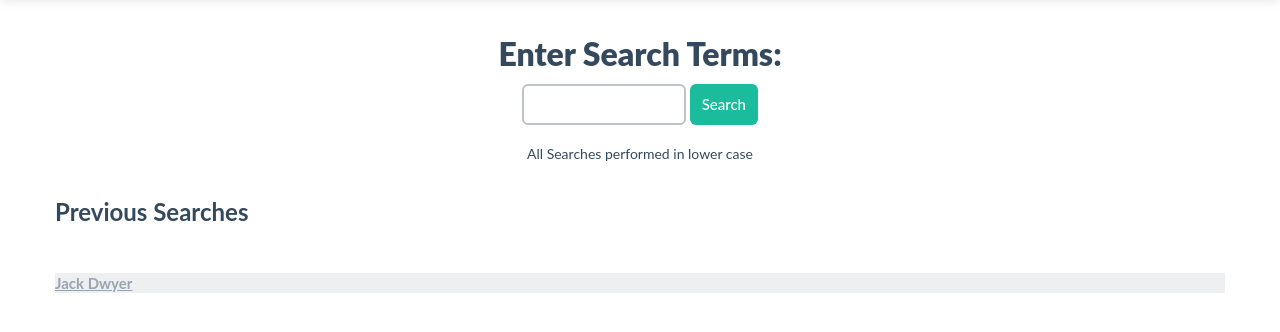
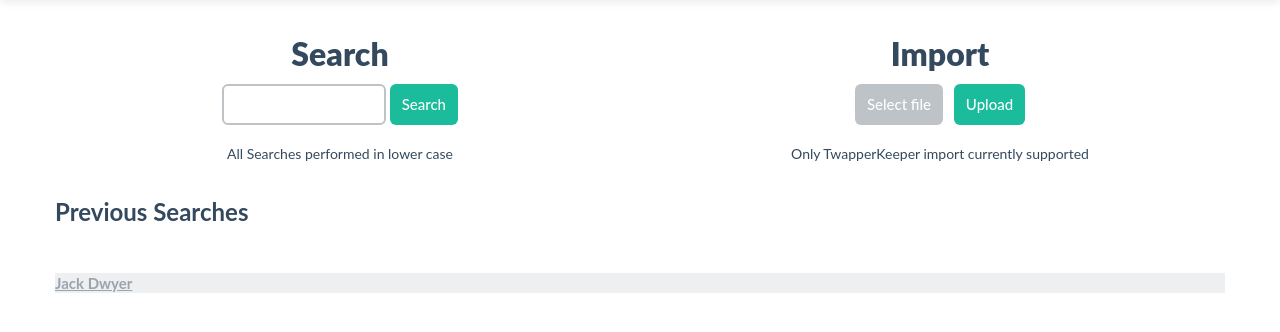
Before and after one commit to iampondie/geotweet.me, a Python web app: template templates/search.html in a window 1280 px wide. Shown: the part 53-385 px from the top of the page. Run offline with Jinja, Linux system fonts and the light colour scheme; the template is opened without the code that fills it, so the values that code supplies are empty; some libraries are stand-ins or nearby versions.

Commit message:
added import form

```diff
--- a/templates/search.html
+++ b/templates/search.html
@@ -2,12 +2,32 @@
 {% set active_page = "search" %}
 {% block content %}
         <div class="container pagination-centered" >
-            <form class="form-search" method="GET" action="/">
-                <h1>Enter Search Terms:</h1>
-                <input type="text" name="q" class="input-medium search-query">
-                <button type="submit" class="btn btn-primary">Search</button>
-            </form>
-            <p>All Searches performed in lower case</p>
+            <div class="row">
+                <div class="span6">
+                    <form class="form-search" method="GET" action="/">
+                        <h1>Search</h1>
+                        <input type="text" name="q" class="input-medium search-query">
+                        <button type="submit" class="btn btn-primary">Search</button>
+                    </form>
+                    <p>All Searches performed in lower case</p>
+                </div>
+                <div class="span6">
+                    <h1>Import</h1>
+                        <form method="POST" enctype=multipart/form-data action="/">
+                            <div class="fileupload fileupload-new" data-provides="fileupload">
+                                <span class="btn btn-file">
+                                    <span class="fileupload-new">Select file</span>
+                                    <span class="fileupload-exists">Change</span>
+                                    <input type="file" />
+                                </span>
+                                <span class="fileupload-preview"></span>
+                                &nbsp;
+                                <button type="submit" class="btn btn-primary">Upload</button>
+                            </div>
+                        </form>
+                    <p>Only TwapperKeeper import currently supported</p>
+                </div>
+            </div>
         </div>
         <br>
         <h3>Previous Searches</h3>
```
